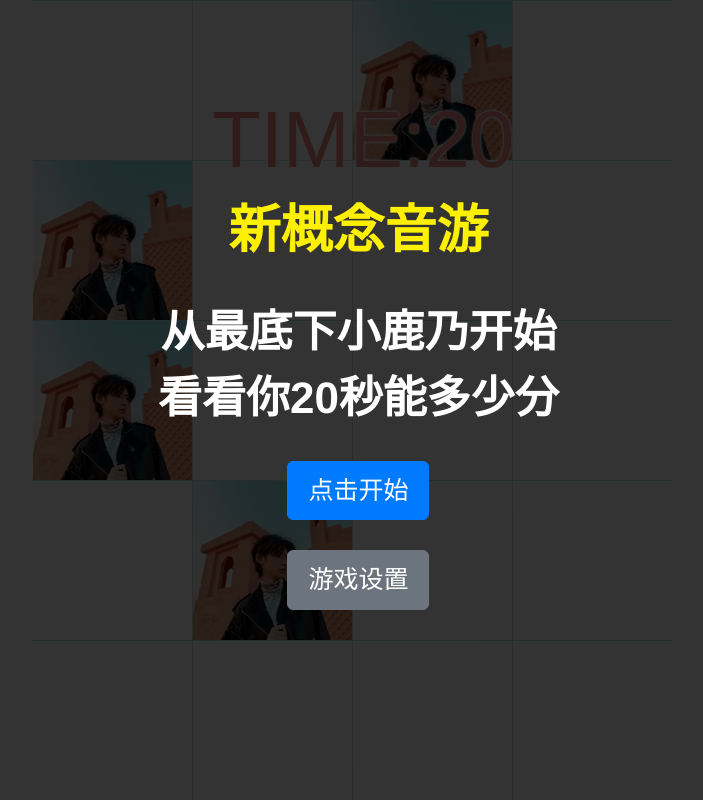
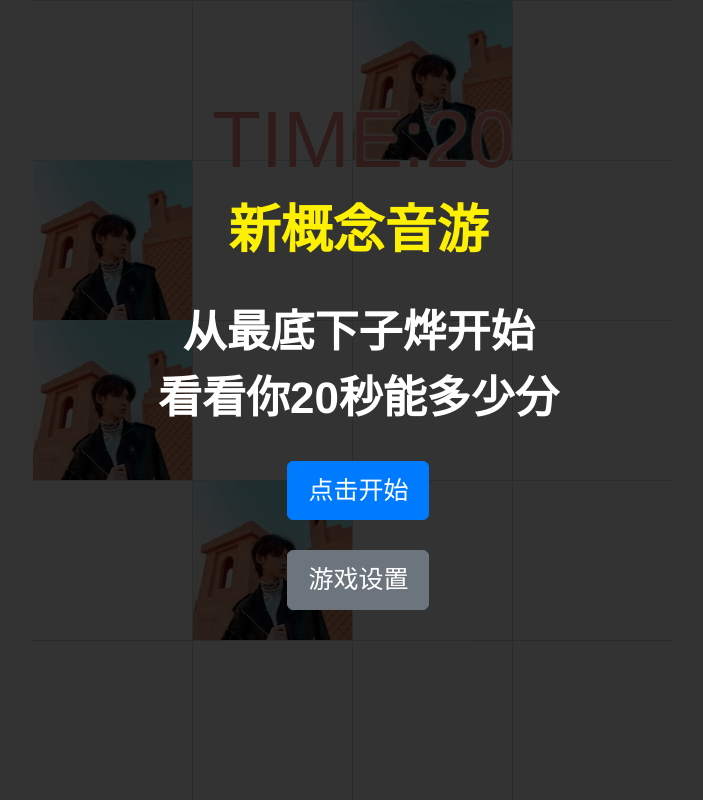
Before and after one commit to geyaming01/geyaming01.github.io, a PHP site: page / in a window 1280 px wide. Shown: the whole page, without its empty margins (288-991 px from the left). Run offline with PHP 8.4, Linux system fonts and the light colour scheme; some libraries are stand-ins or nearby versions.

Commit message:
Update index.php

```diff
--- a/index.php
+++ b/index.php
@@ -3,7 +3,7 @@
 
 <head>
     <title>吃掉小鹿乃</title>
-    <meta itemprop="name" content="吃掉小鹿乃" />
+    <meta itemprop="name" content="吃掉子烨" />
     <meta itemprop="description" content="新概念音游" />
     <meta charset="utf-8" />
     <meta name="viewport" content="initial-scale=1, user-scalable=no, minimum-scale=1.0, maximum-scale=1.0, width=device-width,target-densitydpi=device-dpi" />
@@ -39,7 +39,7 @@
             <div style="margin:0 8% 0 9%;">
                 <div style="font-size:2.6em; color:#FEF002;">新概念音游</div><br />
                 <div style="font-size:2.2em; color:#fff; line-height:1.5em;">
-                    从最底下小鹿乃开始<br />
+                    从最底下子烨开始<br />
                     看看你20秒能多少分<br />
                 </div>
                 <br />
```
